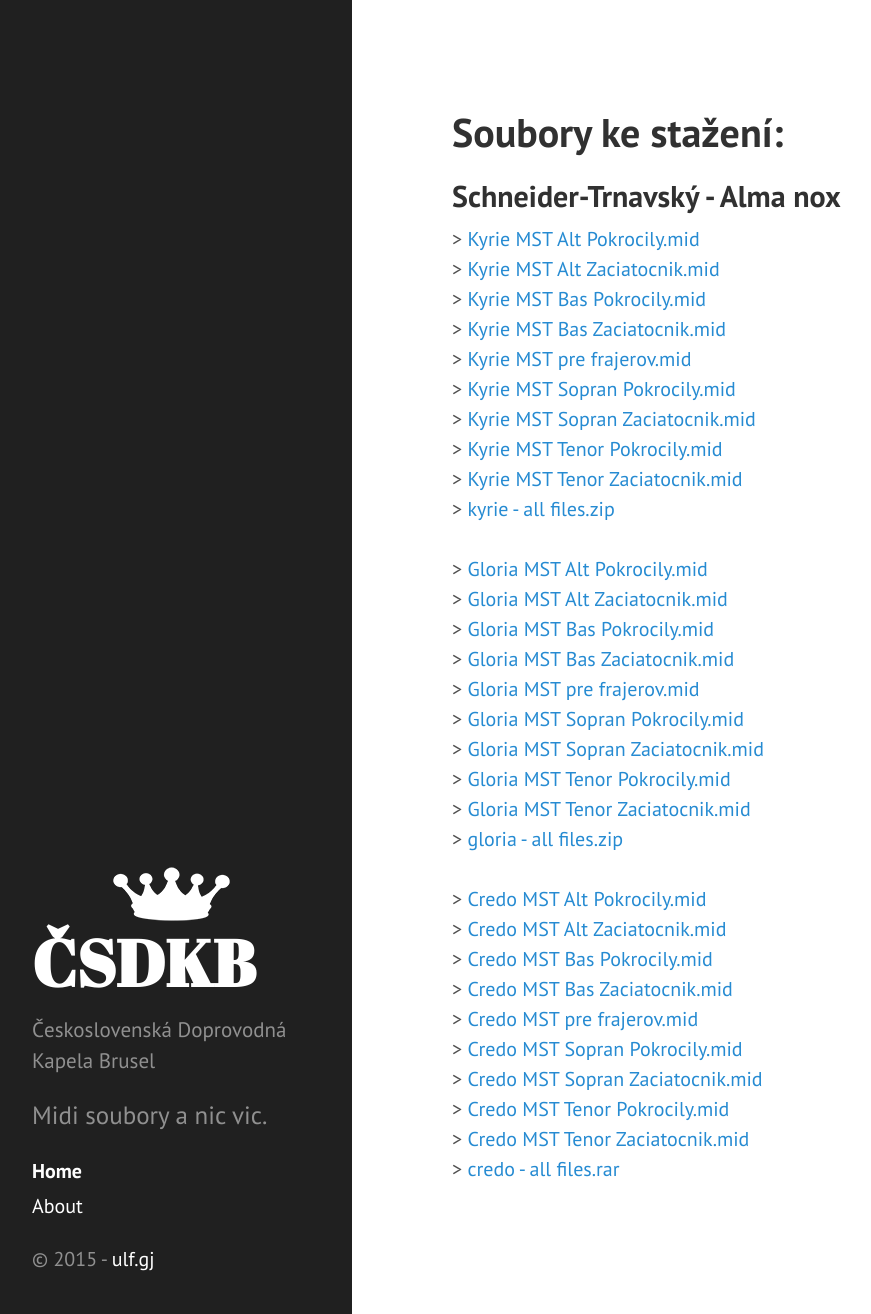
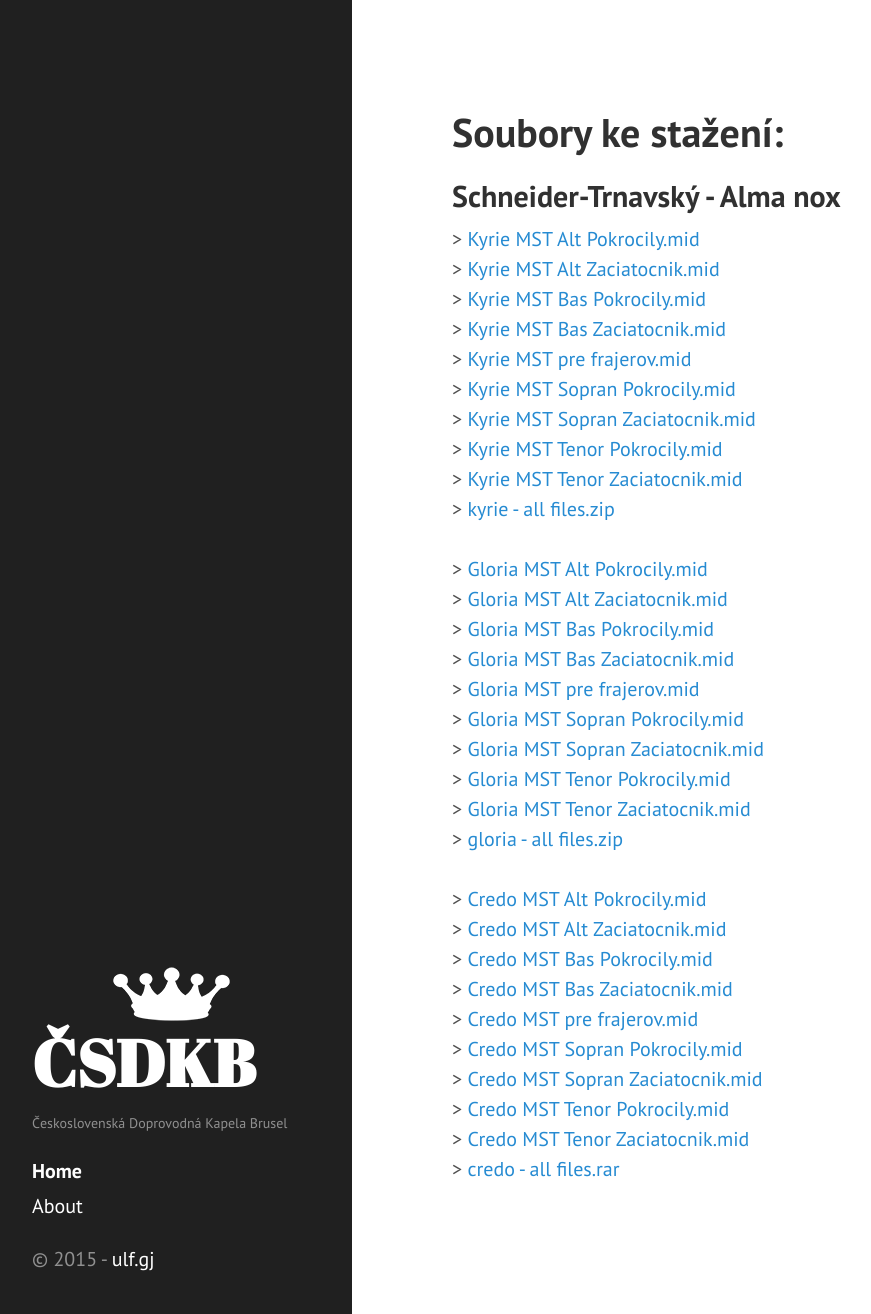
Before and after one commit to csdkb/csdkb.github.io, a Jekyll site: the page built from index.html, in a window 1280 px wide and 1314 px high. Shown: the whole window, without its empty margins (8-879 px from the left). Built offline with Jekyll 4.4.1, drawn with Linux system fonts in a browser that asks for light colours; Markdown is read by kramdown in place of the engine named in the settings; the list of posts is cut into pages by our own code.

Commit message:
typography fixes & todo block in config

```diff
--- a/_config.yml
+++ b/_config.yml
@@ -19,6 +19,9 @@ author:
 
 paginate:         5
 
+# TODO
+  # menu / navigation translation
+
 # Custom vars
 version:          0.0.1
 
--- a/_includes/sidebar.html
+++ b/_includes/sidebar.html
@@ -9,8 +9,7 @@
           {{ site.title }}
         </a>
       </h1>
-      <p class="lead" style="font-size: 1.05rem;">{{ site.tagline }}</p>
-      <p class="lead">{{ site.description }}</p>
+      <p class="lead" style="font-size: .7rem;">{{ site.tagline }}</p>
     </div>
 
     <nav class="sidebar-nav">
```
